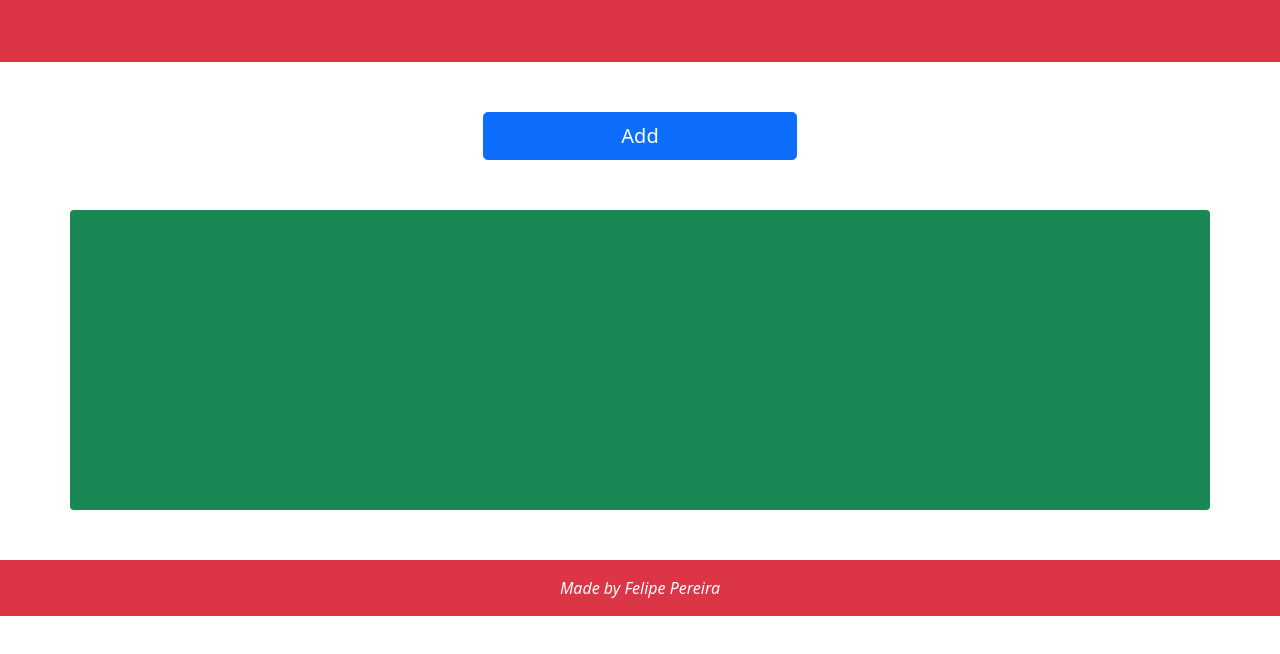
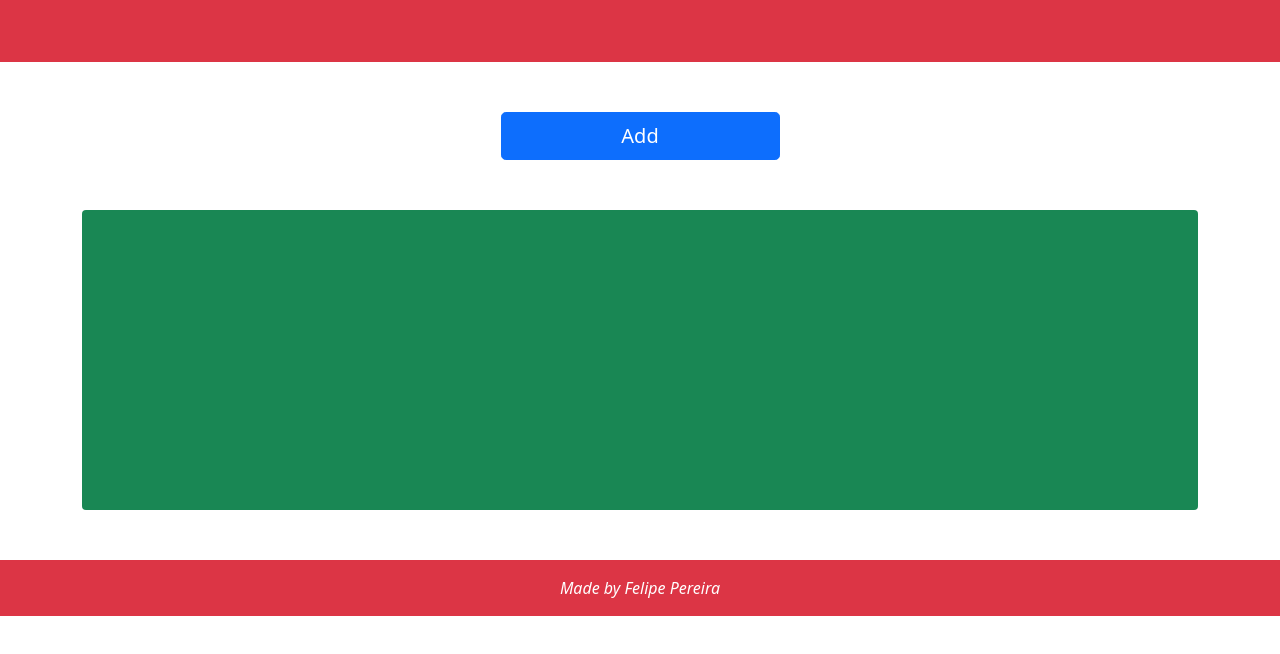
Before and after one commit to FelP012/Basic-ToDo-List, a plain HTML site: page index.html in a window 1280 px wide. Shown: the part 130-784 px from the top of the page. Drawn offline with nearby package versions, Linux system fonts and the light colour scheme.

Commit message:
Update index.html

```diff
--- a/index.html
+++ b/index.html
@@ -24,7 +24,7 @@
       <h1 class="text-uppercase text-white h1">basic todo list</h1>
       <p class="text- text-white"><em>Productivity first.</em></p>
     </header>
-    <main class="container-fluid  d-flex flex-wrap justify-content-center">
+    <main class="container  d-flex flex-wrap justify-content-center">
       <button type="button"  class="btn btn-primary btn-lg btn col-3" data-bs-toggle="modal" data-bs-target="#exampleModal">
         Add
       </button>
```
